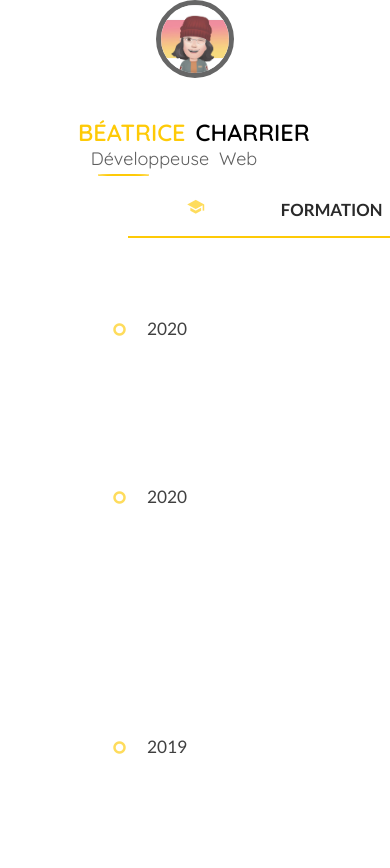
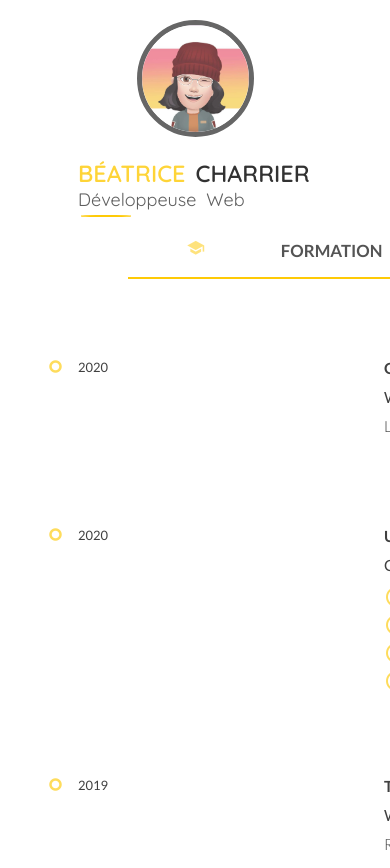
Before and after one commit to BEECECE/OC_P2_CV, a plain HTML site: page index.html in a window 390 px wide. Shown: the top 868 px of the page. Drawn offline with Linux system fonts and the light colour scheme.

Commit message:
Add files via upload
"rewriting header and correcting some bugs"

```diff
--- a/css/style.css
+++ b/css/style.css
@@ -48,6 +48,7 @@ body {
     font-size: 160%;
     text-transform: uppercase;
     color: black;
+    opacity: .8;
 }
 
 .semi_bold{
@@ -80,93 +81,80 @@ body {
 
 .header{
     display: -webkit-box;
-    display: -ms-flexbox;
     display: flex;
     -webkit-box-orient: vertical;
-    -webkit-box-direction: normal;
-        -ms-flex-direction: column;
-            flex-direction: column;
-    -ms-flex-wrap: wrap;
-        flex-wrap: wrap;
-    width: 100%;
-}
-
-
-.row{
-    display: -webkit-box;
-    display: -ms-flexbox;
-    display: flex;
-    -webkit-box-orient: horizontal;
     -webkit-box-direction: normal;
         -ms-flex-direction: row;
             flex-direction: row;
     -ms-flex-wrap: wrap;
         flex-wrap: wrap;
-    -webkit-box-align: stretch;
-        -ms-flex-align: stretch;
-            align-items: stretch;
-    width: 100%;
-    height: 45%;
+    width: 100vw;
 }
 
 @media only screen and (max-width: 982px) {
-    .row{
-        -webkit-box-align: center;
-            -ms-flex-align: center;
-                align-items: center;
+    .header{
+        flex-direction: row;
+        align-items: center;
     }
 }
 
 @media only screen and (max-width: 570px) {
-    .row{
+    .header{
         -webkit-box-orient: vertical;
         -webkit-box-direction: normal;
             -ms-flex-direction: column;
                 flex-direction: column;
+        padding-top: 5%;
     }
 }
 
-.header .row .column_left{
+.header .column_left{
     -webkit-box-flex: 30%;
         -ms-flex: 30%;
             flex: 30%;
     color: #404040;
+    width: 30vw;
+    height: auto;
+
 }
 
 
-.header .row .column_left div:nth-of-type(1) {-webkit-box-flex: 1;-ms-flex-positive: 1;flex-grow: 1;}
-.header .row .column_right div:nth-of-type(2)  {-webkit-box-flex: 1;-ms-flex-positive: 1;flex-grow: 1;}
+.header .column_left div:nth-of-type(1) {-webkit-box-flex: 1;-ms-flex-positive: 1;flex-grow: 1;}
+.header .column_right div:nth-of-type(2)  {-webkit-box-flex: 1;-ms-flex-positive: 1;flex-grow: 1;}
 
 
-.header .row .column_left .profile{
+.header .column_left .profile{
+    display: flex;
+    justify-content: center;
+    align-items: center;
     background-color: #feca07;
-    display: flex;
-    vertical-align: middle;
+    width: 100%;
+    height: 100%;
     -webkit-box-pack: center;
         -ms-flex-pack: center;
             justify-content: center;
-    height: 100%;
+
 }
 
 @media only screen and (max-width: 982px) {
-    .header .row .column_left .profile{
+    .header .column_left .profile{
         background: none;
     }
 }
 
-/*
+
 @media screen and (max-width: 450px) {
-    .header .row .column_left .profile{
+    .header .column_left .profile{
         flex: 20%;
         justify-content: center;
     }
 }
-*/
+
 .column_left .profile .img-1{
-    display: -webkit-box;
-    display: -ms-flexbox;
-    display: flex;
+   /* display: -webkit-box;
+    display: -ms-flexbox;*/
     width: 50%;
+    height: auto;
     border-radius: 50%;
     align-items: center;
     vertical-align: middle;
@@ -176,7 +164,7 @@ body {
 
 @media only screen and (max-width: 570px) {
     .column_left .profile .img-1{
-        width: 20%;
+        width: 70%;
     }
 }
 
@@ -188,13 +176,13 @@ body {
     }
 }
 */
-.header .row .column_left .profile .img-1 {
+.header .column_left .profile .img-1 {
     -webkit-transition: all .2s ease-in-out;
     -o-transition: all .2s ease-in-out;
     transition: all .2s ease-in-out;
 }
 
-.header .row .column_left .profile .img-1:hover{
+.header .column_left .profile .img-1:hover{
     -webkit-transform: scale(1.1);
         -ms-transform: scale(1.1);
             transform: scale(1.1);
@@ -207,7 +195,7 @@ body {
     display: -webkit-box;
     display: -ms-flexbox;
     display: flex;
-    width: 70%;
+    width: 70vw;
     -webkit-box-orient: horizontal;
     -webkit-box-direction: normal;
         -ms-flex-direction: row;
@@ -218,7 +206,7 @@ body {
 
 /* Large devices (laptops/desktops, 983px and up) */
 @media only screen and (min-width: 983px) {
-    .header .row .column_right{
+    .header .column_right{
         vertical-align: middle;
         -webkit-box-pack: center;
             -ms-flex-pack: center;
@@ -226,7 +214,7 @@ body {
     }
 }
 
-.header .row .column_right{
+.header .column_right{
     display: flex;
     flex-direction: column;
     text-transform: uppercase;
@@ -239,30 +227,37 @@ body {
 }
 
 @media only screen and (max-width: 982px) {
-    .header .row .column_right h1{
-        font-size: 130%;
-        padding-top: 15%;
+    .header .column_right h1{
+        font-size: 120%;
+        padding-top: 6%;
     }
 }
 
 @media only screen and (max-width: 700px) {
-    .header .row .column_right h1{
-        font-size: 90%;
-        padding-top: 15%;
+    .header .column_right h1{
+        font-size: 100%;
+        padding-top: 4%;
     }
 }
 
 @media only screen and (max-width: 600px) {
-    .header .row .column_right h1{
-        font-size: 80%;
-        padding-top: 8%;
+    .header .column_right h1{
+        font-size: 90%;
+        padding-top: 1%;
     }
 }
 
 @media screen and (max-width: 450px) {
-    .header .row .column_right h1{
+    .header .column_right h1{
         display: flex;
         font-size: 65%;
+    }
+}
+
+@media screen and (max-width: 315px) {
+    .header .column_right h1{
+        padding-left: 2%;
+        font-size: 50%;
     }
 }
 
@@ -272,27 +267,26 @@ h1 .coloured{
     color: #feca07;
 }
 
-.header .row .column_right h2{
+.header .column_right h2{
     font-size: 140%;
-    padding-left: 5%;
     color: #5f5f5f;
 }
 
 @media only screen and (max-width: 982px) {
-    .header .row .column_right h2{
+    .header .column_right h2{
         font-size: 100%;
     }
 }
 
 @media only screen and (max-width: 600px) {
-    .header .row .column_right h2{
+    .header .column_right h2{
         font-size: 70%;
     }
 }
 
 
 @media screen and (max-width: 450px) {
-    .header .row .column_right h2{
+    .header .column_right h2{
         display: flex;
         font-size: 50%;
     }
@@ -300,21 +294,13 @@ h1 .coloured{
 
 #short{
     border: 1.5px solid #feca07;
-    margin-left: 8%;
+    margin-left: 1%;
     margin-top: 0.8%;
     margin-bottom: 1%;
     width: 20%;
     border-radius: 30%;
 }
-/*
-@media screen and (max-width: 450px) {
-    #short{
-        display: flex;
-        width: 80%;
-        border: 1px solid #FBC02D;
-    }
-}
-*/
+
 /* ------ SECTION MAIN  ------- */
 
 .main{
@@ -401,7 +387,7 @@ h1 .coloured{
 
 @media only screen and (max-width: 600px) {
     .column_left .subtitle{
-        font-size: 90%;
+        font-size: 85%;
     }
 }
 /*
@@ -481,6 +467,12 @@ h1 .coloured{
     }
 }
 
+@media only screen and (max-width: 600px) {
+    .contact_details{
+        padding-left: 10%;
+    }
+}
+
 .contact_details .col{
     display: -webkit-box;
     display: -ms-flexbox;
@@ -535,7 +527,8 @@ h1 .coloured{
     padding-right: 8%;
     line-height: 130%;
     text-align: justify;
-    font-weight: 400;
+    font-family: 'Quicksand', arial;
+    font-weight: 300;
     font-size: 80%;
 }
 
@@ -547,7 +540,7 @@ h1 .coloured{
 
 @media only screen and (max-width: 600px) {
     #special{
-        font-size: 80%;
+        font-size: 70%;
     }
 }
 
@@ -721,14 +714,16 @@ h1 .coloured{
 @media only screen and (max-width: 600px) {
     .education .edu_item .edu_item-1 .edu_left{
         font-size: 80%;
+        margin-left: 3%;
     }
 }
 
 @media only screen and (max-width: 450px) {
     .education .edu_item .edu_item-1 .edu_left{
-        font-size: 80%;
+        font-size: 60%;
     }
 }
+
 
 @media only screen and (max-width: 600px) {
     .column_right .education .edu_item .edu_item-1 .edu_right{
@@ -906,6 +901,13 @@ h1 .coloured{
     margin-left: 7%;
 }
 
+@media only screen and (max-width: 450px) {
+    .skills .skill_left{
+        margin-left: 3%;
+    }
+}
+
+
 .skills div .sk_verb{
     display: -webkit-box;
     display: -ms-flexbox;
@@ -947,7 +949,7 @@ h1 .coloured{
     -ms-flex-pack: distribute;
     justify-content: space-around;
     width: 75%;
-    height: 100%;
+    height: auto;
     padding-top: 3%;
 }
 
--- a/index.html
+++ b/index.html
@@ -14,7 +14,6 @@
 </head>
 <body>
     <section class="header">
-        <div class="row">
             <aside class="column_left">
                 <div class="profile">
                     <img class="profile img-1" src="img/bee.jpg" alt="Bee_pic">
@@ -26,7 +25,6 @@
                 <h2 class="light_bold">Développeuse Web</h2>
                 <hr id="short">
             </article>
-        </div>
     </section>
 
     <section class="main">
@@ -295,7 +293,7 @@
                     <div class="recommand_left">
                         <h4 class="light_bold">Harry Potter</h4>
                         <h4 class="light_bold">Gryffondor</h4>
-                        <h4 class="light_bold">44 20 0600 0h4></h4>
+                        <h4 class="light_bold">44 20 0600 0001</h4>
                         <h4 class="light_bold"><a class="mycolor" href="mailto:harry@gryffondor.uk"><span class="precise light_bold">harry@gryffondor.uk</span></a></h4>
                     </div>
                     <div class="recommand-right">
```
